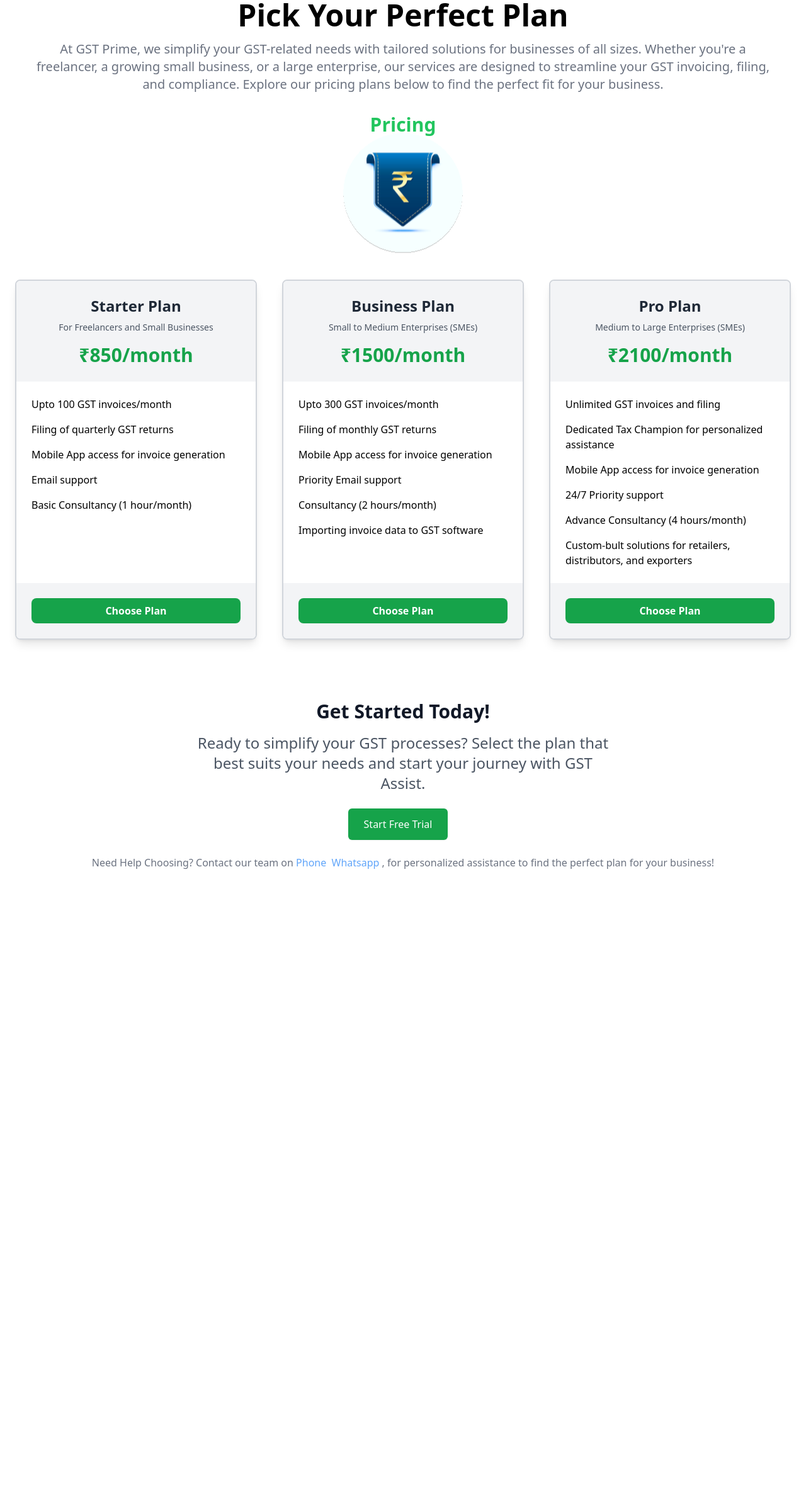
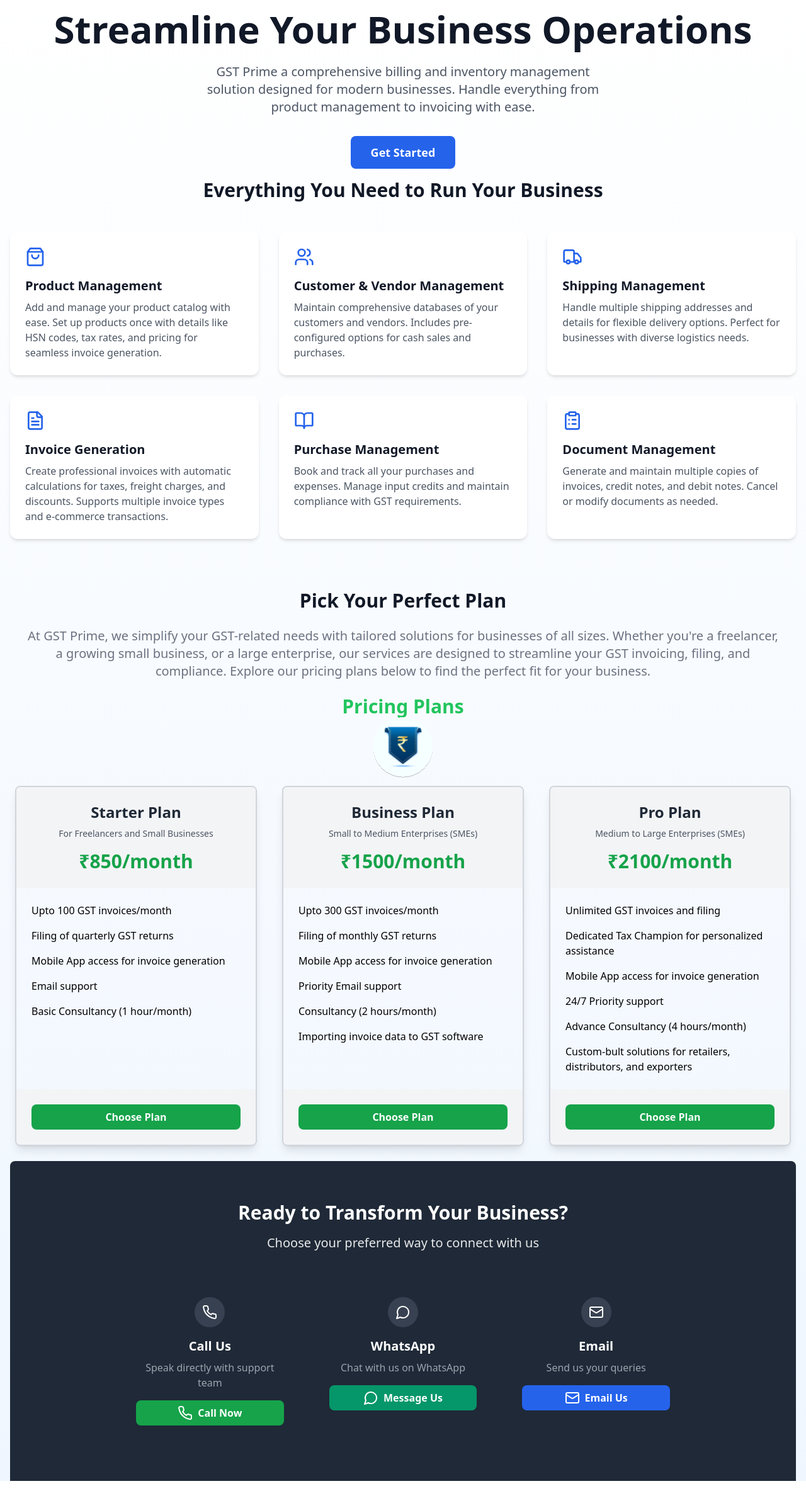
Before and after one commit to Nainivillager/Gstprime-landing-page, a React (Vite) app: page / in a window 1280 px wide. Shown: the whole page at 63% size. Before the commit the page ends 1382 px from the top, so only its background shows below. Built offline with nearby package versions, Linux system fonts and the light colour scheme.

Commit message:
updated the landing page with features data

```diff
--- a/package.json
+++ b/package.json
@@ -10,6 +10,7 @@
     "preview": "vite preview"
   },
   "dependencies": {
+    "lucide-react": "^0.453.0",
     "react": "^18.3.1",
     "react-dom": "^18.3.1"
   },
--- a/src/App.tsx
+++ b/src/App.tsx
@@ -1,9 +1,13 @@
 import "./App.css";
+import LandingPage from "./components/landingPage";
 import Pricing from "./components/pricing";
 function App() {
   return (
     <>
-      <Pricing />
+      <div className="min-h-screen bg-gradient-to-b from-white to-blue-50">
+        <LandingPage />
+        <Pricing />
+      </div>
     </>
   );
 }
--- /dev/null
+++ b/src/components/landingPage.tsx
@@ -0,0 +1,91 @@
+import {
+  BookOpen,
+  ClipboardList,
+  FileText,
+  ShoppingBag,
+  Truck,
+  Users,
+} from "lucide-react";
+
+const LandingPage = () => {
+  const features = [
+    {
+      icon: <ShoppingBag className="w-8 h-8 text-blue-600" />,
+      title: "Product Management",
+      description:
+        "Add and manage your product catalog with ease. Set up products once with details like HSN codes, tax rates, and pricing for seamless invoice generation.",
+    },
+    {
+      icon: <Users className="w-8 h-8 text-blue-600" />,
+      title: "Customer & Vendor Management",
+      description:
+        "Maintain comprehensive databases of your customers and vendors. Includes pre-configured options for cash sales and purchases.",
+    },
+    {
+      icon: <Truck className="w-8 h-8 text-blue-600" />,
+      title: "Shipping Management",
+      description:
+        "Handle multiple shipping addresses and details for flexible delivery options. Perfect for businesses with diverse logistics needs.",
+    },
+    {
+      icon: <FileText className="w-8 h-8 text-blue-600" />,
+      title: "Invoice Generation",
+      description:
+        "Create professional invoices with automatic calculations for taxes, freight charges, and discounts. Supports multiple invoice types and e-commerce transactions.",
+    },
+    {
+      icon: <BookOpen className="w-8 h-8 text-blue-600" />,
+      title: "Purchase Management",
+      description:
+        "Book and track all your purchases and expenses. Manage input credits and maintain compliance with GST requirements.",
+    },
+    {
+      icon: <ClipboardList className="w-8 h-8 text-blue-600" />,
+      title: "Document Management",
+      description:
+        "Generate and maintain multiple copies of invoices, credit notes, and debit notes. Cancel or modify documents as needed.",
+    },
+  ];
+
+  return (
+    <div>
+      {/* Hero Section */}
+      <div className="py-4 px-4 max-w-7xl mx-auto text-center">
+        <h1 className="text-4xl md:text-6xl font-bold text-gray-900 mb-6">
+          Streamline Your Business Operations
+        </h1>
+        <p className="text-xl text-gray-600 mb-8 max-w-2xl mx-auto">
+          GST Prime a comprehensive billing and inventory management solution
+          designed for modern businesses. Handle everything from product
+          management to invoicing with ease.
+        </p>
+        <button className="bg-blue-600 text-white px-8 py-3 rounded-lg text-lg font-semibold hover:bg-blue-700 transition-colors">
+          Get Started
+        </button>
+      </div>
+
+      {/* Features Grid */}
+      <div className="max-w-7xl mx-auto px-4 pb-20">
+        <h2 className="text-3xl font-bold text-center mb-12 text-gray-900">
+          Everything You Need to Run Your Business
+        </h2>
+        <div className="grid grid-cols-1 md:grid-cols-2 lg:grid-cols-3 gap-8">
+          {features.map((feature, index) => (
+            <div
+              key={index}
+              className="bg-white p-6 rounded-xl shadow-md hover:shadow-lg transition-shadow"
+            >
+              <div className="mb-4">{feature.icon}</div>
+              <h3 className="text-xl font-semibold mb-2 text-gray-900">
+                {feature.title}
+              </h3>
+              <p className="text-gray-600">{feature.description}</p>
+            </div>
+          ))}
+        </div>
+      </div>
+    </div>
+  );
+};
+
+export default LandingPage;
--- a/src/components/pricing.tsx
+++ b/src/components/pricing.tsx
@@ -1,3 +1,5 @@
+import { Phone, Mail, MessageCircle } from "lucide-react";
+
 export default function Pricing() {
   const pricingData = [
     {
@@ -34,29 +36,61 @@
       other: "Custom-bult solutions for retailers, distributors, and exporters",
     },
   ];
+
+  const contactOptions = [
+    {
+      icon: <Phone className="w-6 h-6" />,
+      title: "Call Us",
+      description: "Speak directly with support team",
+      buttonText: "Call Now",
+      bgColor: "bg-green-600",
+      hoverColor: "hover:bg-green-700",
+      href: "tel:780079095",
+    },
+    {
+      icon: <MessageCircle className="w-6 h-6" />,
+      title: "WhatsApp",
+      description: "Chat with us on WhatsApp",
+      buttonText: "Message Us",
+      bgColor: "bg-emerald-600",
+      hoverColor: "hover:bg-emerald-700",
+      href: "https://api.whatsapp.com/send?phone=15551234567",
+    },
+    {
+      icon: <Mail className="w-6 h-6" />,
+      title: "Email",
+      description: "Send us your queries",
+      buttonText: "Email Us",
+      bgColor: "bg-blue-600",
+      hoverColor: "hover:bg-blue-700",
+      href: "mailto:amitgupta2131@gmail.com",
+    },
+  ];
+
   return (
     <div>
-      <div className="text-3xl font-semibold text-center md:text-4xl lg:text-5xl ">
+      <div className="text-3xl font-bold text-center mb-6 text-gray-900 ">
         Pick Your Perfect Plan
       </div>
-      <div className="text-xl text-gray-500  text-center m-4 px-8">
+      <div className="text-xl text-gray-500  text-center m-2 px-8">
         At GST Prime, we simplify your GST-related needs with tailored solutions
         for businesses of all sizes. Whether you're a freelancer, a growing
         small business, or a large enterprise, our services are designed to
         streamline your GST invoicing, filing, and compliance. Explore our
         pricing plans below to find the perfect fit for your business.
       </div>
+      {/* Pricing  Plans Cards*/}
       <div className="container mx-auto px-4 py-4 pb-0  text-3xl text-center font-bold text-green-500 ">
-        Pricing
-        <div className="animate-bounce-slow pt-1">
+        Pricing Plans
+        <div className="animate-bounce-slow pt-1 ">
           <img
             src="/priceLogo.svg"
             alt="Pricing logo"
-            className="w-24 sm:w-36 md:w-48 h-auto object-contain mx-auto"
+            className="w-24 sm:w-36 h-20 md:w-48 object-contain mx-auto md:h-24"
           />
         </div>
       </div>
-      <div className="flex flex-col lg:flex-row justify-center items-stretch gap-6 px-4 py-8">
+      <div className="flex flex-col lg:flex-row justify-center items-stretch gap-6 px-4 py-2">
         {pricingData.map((plans) => (
           <div className="flex flex-col border-2 border-gray-300 rounded-lg shadow-lg hover:shadow-xl transition-shadow duration-300 overflow-hidden w-full lg:w-1/3 max-w-sm mx-auto">
             <div className="bg-gray-100 p-6 text-center">
@@ -84,7 +118,7 @@
           </div>
         ))}
       </div>
-      <div>
+      {/* <div>
         <div className="mt-16 text-center">
           <h2 className="text-3xl font-extrabold text-gray-900">
             Get Started Today!
@@ -119,6 +153,63 @@
             business!
           </p>
         </div>
+      </div> */}
+      {/*
+      Footer Type Section
+      <div className="bg-blue-600 text-white py-16 px-4 rounded-t-lg mx-4 opacity-90">
+        <div className="max-w-4xl mx-auto text-center">
+          <h2 className="text-3xl font-bold mb-4">
+            Ready to Transform Your Business?
+          </h2>
+          <p className="text-xl mb-8 opacity-90">
+            Join thousands of businesses that trust our platform for their daily
+            operations.
+          </p>
+          <div className="flex gap-4 justify-center">
+            <button className="bg-white text-blue-600 px-8 py-3 rounded-lg text-lg font-semibold hover:bg-gray-100 transition-colors">
+              Start Free Trial
+            </button>
+            <button className="border-2 border-white px-8 py-3 rounded-lg text-lg font-semibold hover:bg-blue-700 transition-colors">
+              Contact Sales
+            </button>
+          </div>
+        </div>
+      </div> */}
+      {/* Contact Section */}
+      <div className="bg-gray-800 text-white py-16 px-4 rounded-t-lg mx-4 my-4">
+        <div className="max-w-6xl mx-auto">
+          <h2 className="text-3xl font-bold text-center mb-4">
+            Ready to Transform Your Business?
+          </h2>
+          <p className="text-xl text-center mb-12 opacity-90">
+            Choose your preferred way to connect with us
+          </p>
+          <div className="grid grid-cols-1 md:grid-cols-3 gap-6 max-w-4xl mx-auto">
+            {contactOptions.map((option, index) => (
+              <div
+                key={index}
+                className="bg-gray-800 p-6 rounded-xl text-center hover:bg-gray-700 transition-colors"
+              >
+                <div className="inline-flex items-center justify-center w-12 h-12 rounded-full bg-gray-700 mb-4">
+                  {option.icon}
+                </div>
+                <h3 className="text-xl font-semibold mb-2">{option.title}</h3>
+                <p className="text-gray-400 mb-4">{option.description}</p>
+                <button
+                  className={`w-full ${option.bgColor} ${option.hoverColor} text-white px-6 py-2 rounded-lg font-semibold transition-colors `}
+                >
+                  <a
+                    className="flex items-center justify-center gap-2"
+                    href={option.href}
+                  >
+                    {option.icon}
+                    {option.buttonText}
+                  </a>
+                </button>
+              </div>
+            ))}
+          </div>
+        </div>
       </div>
     </div>
   );
```
Also changed, not shown: src/components/carousel.tsx (added, +35 -0 lines), 2 other files (tests, documents, lock files or other folders).
